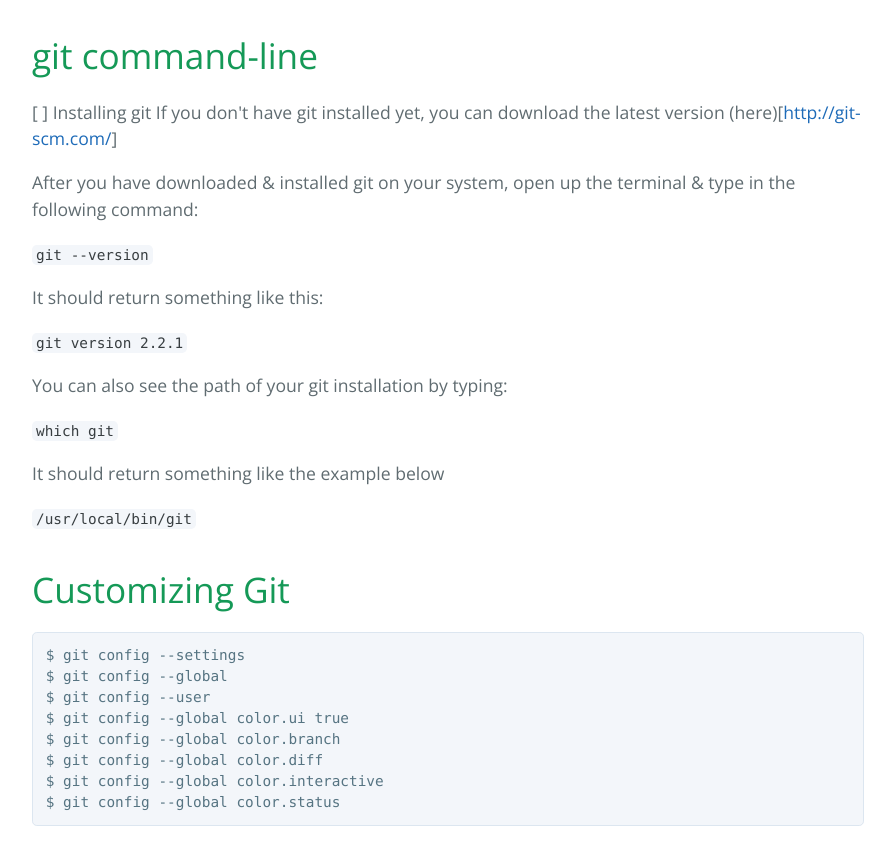
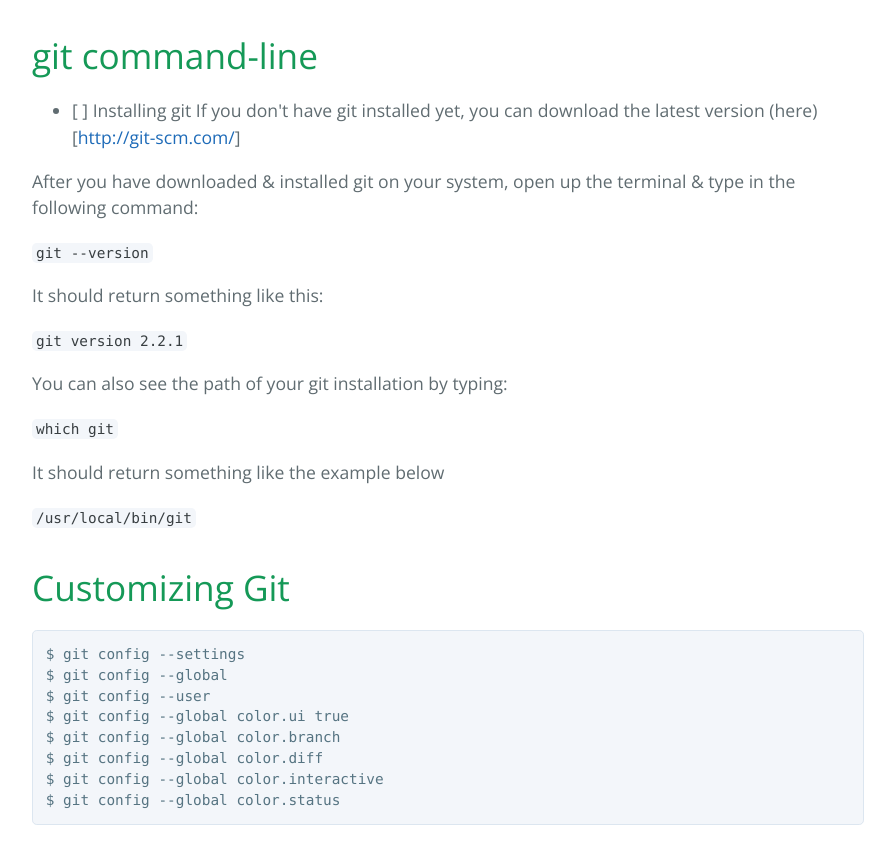
Before and after one commit to northDacoder/git-github, a plain HTML site: page index.html in a window 1280 px wide. Shown: the part 2363-3217 px from the top of the page, without its empty margins (192-1087 px from the left). Drawn offline with nearby package versions, Linux system fonts and the light colour scheme.

```diff
--- a/index.html
+++ b/index.html
@@ -101,8 +101,10 @@
 <h1>
 <a id="git-command-line" class="anchor" href="#git-command-line" aria-hidden="true"><span class="octicon octicon-link"></span></a>git command-line</h1>
 
-<p>[ ] Installing git
-If you don't have git installed yet, you can download the latest version (here)[<a href="http://git-scm.com/">http://git-scm.com/</a>]</p>
+<ul>
+<li>[ ] Installing git
+If you don't have git installed yet, you can download the latest version (here)[<a href="http://git-scm.com/">http://git-scm.com/</a>]</li>
+</ul>
 
 <p>After you have downloaded &amp; installed git on your system, open up the terminal &amp; type in the following command:</p>
 
```
Also changed, not shown: params.json (+1 -1 lines).
